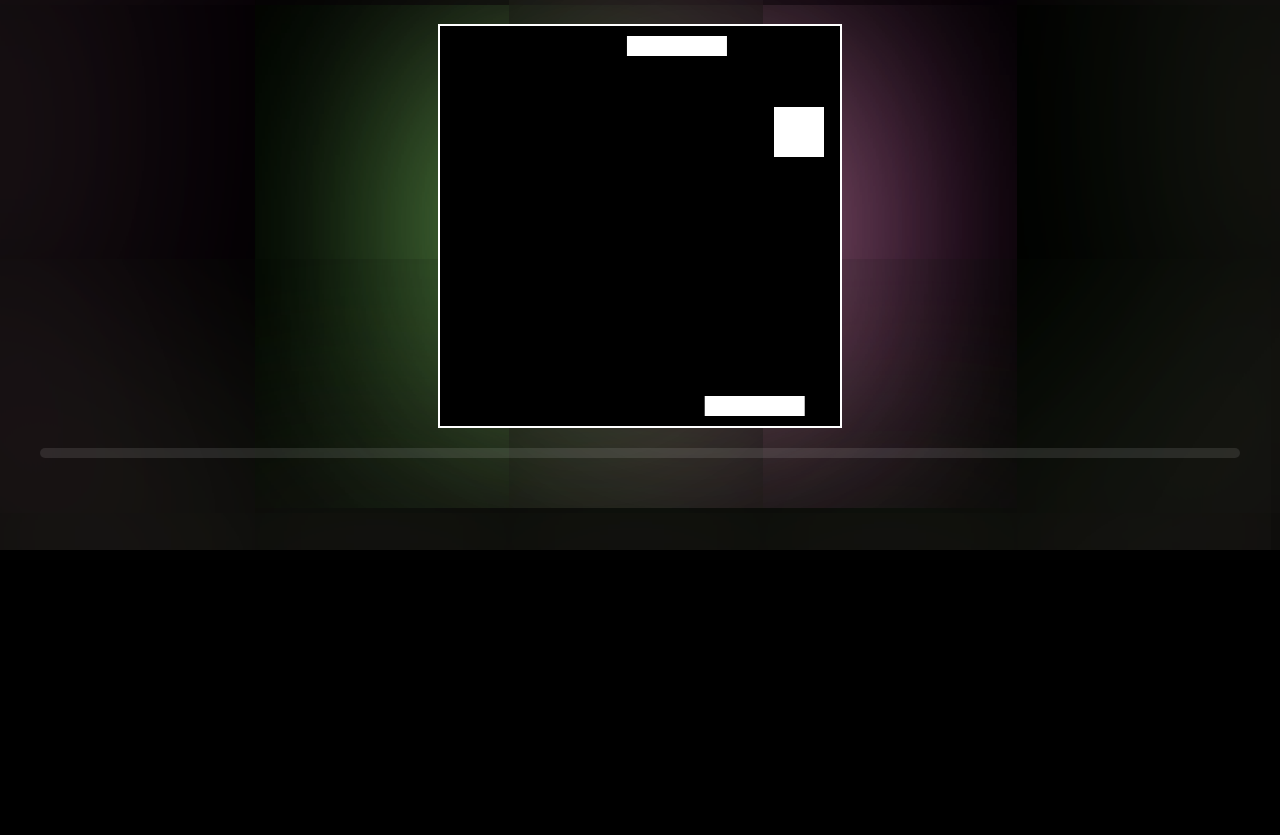
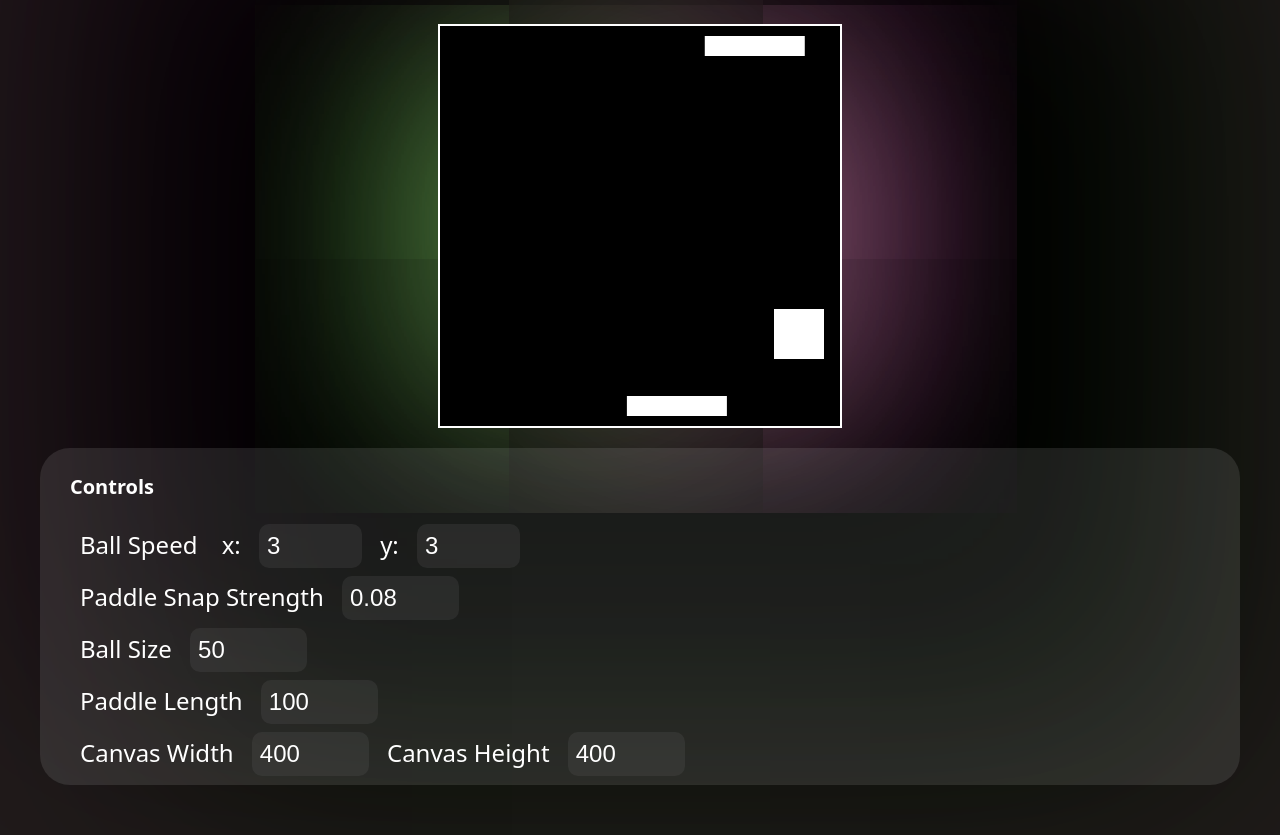
Before and after one commit to Random-Meow1/random-meow1.github.io, a plain HTML site: page projects/auto-pong/index.html in a window 1280 px wide. Shown: the part 250-1085 px from the top of the page. Before the commit the page ends 800 px from the top, so only its background shows below. Drawn offline with Linux system fonts and the light colour scheme.

Commit message:
New Auto Pong controls

```diff
--- a/projects/auto-pong/index.html
+++ b/projects/auto-pong/index.html
@@ -13,6 +13,21 @@
             margin: 20px auto;
             box-shadow: rgb(91, 219, 68) -50px 0px 1000px -50px, rgb(255, 82, 217) 50px 0px 1000px -50px;
         }
+
+        label {
+            font-size: 24px;
+            padding: 10px;
+        }
+
+        input {
+            font-size: 24px;
+            border: none;
+            background: rgba(100, 100, 100, 0.2);
+            border-radius: 10px;
+            color: white;
+            padding: 8px;
+            margin: 4px;
+        }
     </style>
 </head>
 <body>
@@ -25,7 +40,83 @@
         <canvas id="canvas" width="400" height="400"></canvas>
 
         <div class="banner">
+            <h3>Controls</h2>
 
+            <label for="ballSpeed">Ball Speed</label>
+            <label for="ballSpeedX">x:</label>
+            <input
+            type="number"
+            id="ballSpeedX"
+            name="ballSpeedX"
+            min="0"
+            max="100"
+            value="3" />
+            <label for="ballSpeedY">y:</label>
+            <input
+            type="number"
+            id="ballSpeedY"
+            name="ballSpeedY"
+            min="0"
+            max="100"
+            value="3" />
+
+            <br>
+
+            <label for="paddleSnapStrength">Paddle Snap Strength</label>
+            <input
+            type="number"
+            id="paddleSnapStrength"
+            name="paddleSnapStrength"
+            min="0"
+            max="1"
+            value="0.08"
+            step="0.01" />
+
+            <br>
+
+            <label for="ballSize">Ball Size</label>
+            <input
+            type="number"
+            id="ballSize"
+            name="ballSize"
+            min="1"
+            max="1000"
+            value="50"
+            step="1" />
+
+            <br>
+
+            <label for="paddleLength">Paddle Length</label>
+            <input
+            type="number"
+            id="paddleLength"
+            name="paddleLength"
+            min="30"
+            max="1000"
+            value="100"
+            step="1" />
+
+            <br>
+
+            <label for="canvasWidth">Canvas Width</label>
+            <input
+                type="number"
+                id="canvasWidth"
+                name="canvasWidth"
+                min="100"
+                max="2000"
+                value="400"
+                step="10" />
+
+            <label for="canvasHeight">Canvas Height</label>
+            <input
+                type="number"
+                id="canvasHeight"
+                name="canvasHeight"
+                min="100"
+                max="2000"
+                value="400"
+                step="10" />
         </div>
     </main>
     <script src="index.js"></script>
--- a/projects/auto-pong/index.js
+++ b/projects/auto-pong/index.js
@@ -2,6 +2,8 @@ const canvas = document.getElementById('canvas');
 const ctx = canvas.getContext('2d');
 
 canvas.style.backgroundColor = 'black';
+
+let paddleSnapStrength = 0.08;
 
 let paddles = [
     {
@@ -87,8 +89,8 @@ function checkBallCollision() {
         paddles[0].color = 'red';
     }
     if (
-        ball.y >= canvas.height + 50 ||
-        ball.y <= -50
+        ball.y >= canvas.height + 150 ||
+        ball.y <= -150
     ) {
         reset();
     }
@@ -138,7 +140,7 @@ function updatePaddles() {
 
     // Smooth factor between 0 (no movement) and 1 (instant snap)
     // 0.05 to 0.08 creates a responsive, natural human ease-in/ease-out effect
-    const ease = 0.08;
+    const ease = paddleSnapStrength;
 
     // Linear Interpolation: currentPos += (targetPos - currentPos) * ease
     paddles[0].x += (targetX[0] - paddles[0].x) * ease;
@@ -150,6 +152,74 @@ function updatePaddles() {
         if (paddle.x - halfWidth < 0) paddle.x = halfWidth;
         if (paddle.x + halfWidth > canvas.width) paddle.x = canvas.width - halfWidth;
     });
+}
+
+const ballSpeedInputX = document.querySelector('#ballSpeedX');
+const ballSpeedInputY = document.querySelector('#ballSpeedY');
+const paddleSnapStrengthInput = document.querySelector('#paddleSnapStrength');
+const ballSizeInput = document.querySelector('#ballSize');
+const paddleLengthInput = document.querySelector('#paddleLength');
+
+const canvasWidthInput = document.querySelector('#canvasWidth');
+const canvasHeightInput = document.querySelector('#canvasHeight');
+
+function resizeCanvas(newWidth, newHeight) {
+    if (canvas.width === newWidth && canvas.height === newHeight) return;
+
+    // Update actual canvas dimensions
+    canvas.width = newWidth;
+    canvas.height = newHeight;
+
+    // Reposition top and bottom paddles relative to new dimensions
+    paddles[0].y = 20;
+    paddles[1].y = canvas.height - 20;
+
+    // Keep paddles within horizontal bounds
+    paddles.forEach(paddle => {
+        const halfWidth = paddle.width / 2;
+        if (paddle.x - halfWidth < 0) paddle.x = halfWidth;
+        if (paddle.x + halfWidth > canvas.width) paddle.x = canvas.width - halfWidth;
+    });
+}
+
+function applyUserValues() {
+    const newSpeedX = parseFloat(ballSpeedInputX.value);
+    const newSpeedY = parseFloat(ballSpeedInputY.value);
+    const newPaddleSnapStrength = parseFloat(paddleSnapStrengthInput.value);
+    const newBallSize = parseFloat(ballSizeInput.value);
+    const newPaddleLength = parseFloat(paddleLengthInput.value);
+
+    // Read canvas dimension inputs
+    const newCanvasWidth = parseFloat(canvasWidthInput.value);
+    const newCanvasHeight = parseFloat(canvasHeightInput.value);
+
+    // Apply canvas dimensions if valid
+    if (!isNaN(newCanvasWidth) && newCanvasWidth >= 100 &&
+        !isNaN(newCanvasHeight) && newCanvasHeight >= 100) {
+        resizeCanvas(newCanvasWidth, newCanvasHeight);
+    }
+
+    if (!isNaN(newSpeedX) && newSpeedX >= 0 && !isNaN(newSpeedY) && newSpeedY >= 0) {
+        // Preserve moving direction while updating magnitude
+        const dirX = Math.sign(ball.velocityX) || 1;
+        const dirY = Math.sign(ball.velocityY) || 1;
+
+        ball.velocityX = dirX * newSpeedX;
+        ball.velocityY = dirY * newSpeedY;
+    }
+
+    if (!isNaN(newPaddleSnapStrength)) {
+        paddleSnapStrength = newPaddleSnapStrength;
+    }
+
+    if (!isNaN(newBallSize) && newBallSize > 0) {
+        ball.size = newBallSize;
+    }
+
+    if (!isNaN(newPaddleLength) && newPaddleLength >= 30) {
+        paddles[0].width = newPaddleLength;
+        paddles[1].width = newPaddleLength;
+    }
 }
 
 
@@ -164,6 +234,8 @@ function gameLoop() {
     drawPaddles();
     drawBall();
 
+    applyUserValues();
+
     requestAnimationFrame(gameLoop);
 }
 
--- a/style.css
+++ b/style.css
@@ -48,7 +48,6 @@ a {
 a:hover {
     color: rgb(255, 82, 217);
     transform: scale(1.1);
-    text-decoration: underline;
 }
 
 a.button {
@@ -102,6 +101,16 @@ header:hover {
     margin: 0 auto;      /* Centers the container on larger displays */
 }
 
+.mouseelement {
+    position: absolute;
+    width: 6px;
+    height: 6px;
+    border-radius: 50%;
+
+    pointer-events: none;
+}
+
+
 /* Mobile styles */
 @media (pointer:none), (pointer:coarse) {
     h1 {
```
Also changed, not shown: helpers/mouse-element.js (added, +74 -0 lines), index.html (+1 -1 lines).
